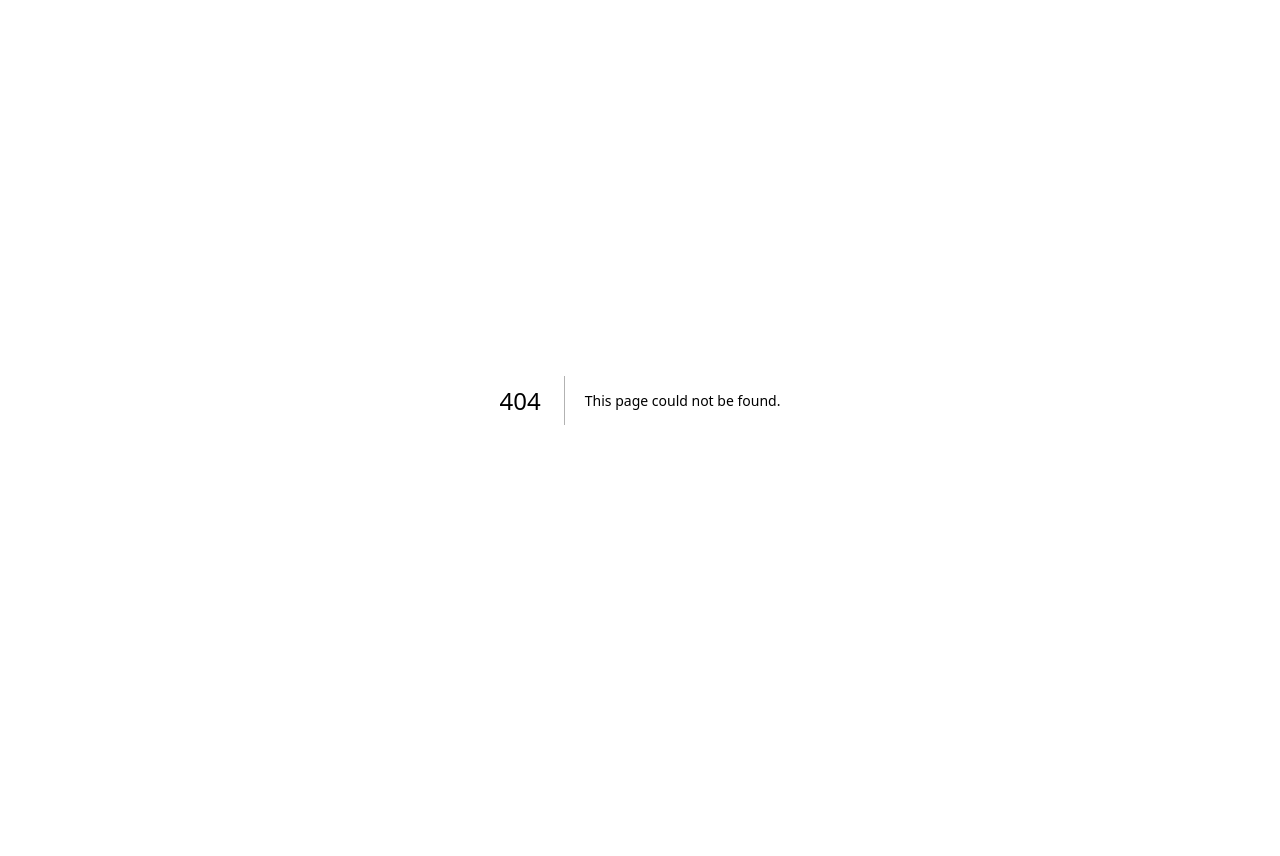
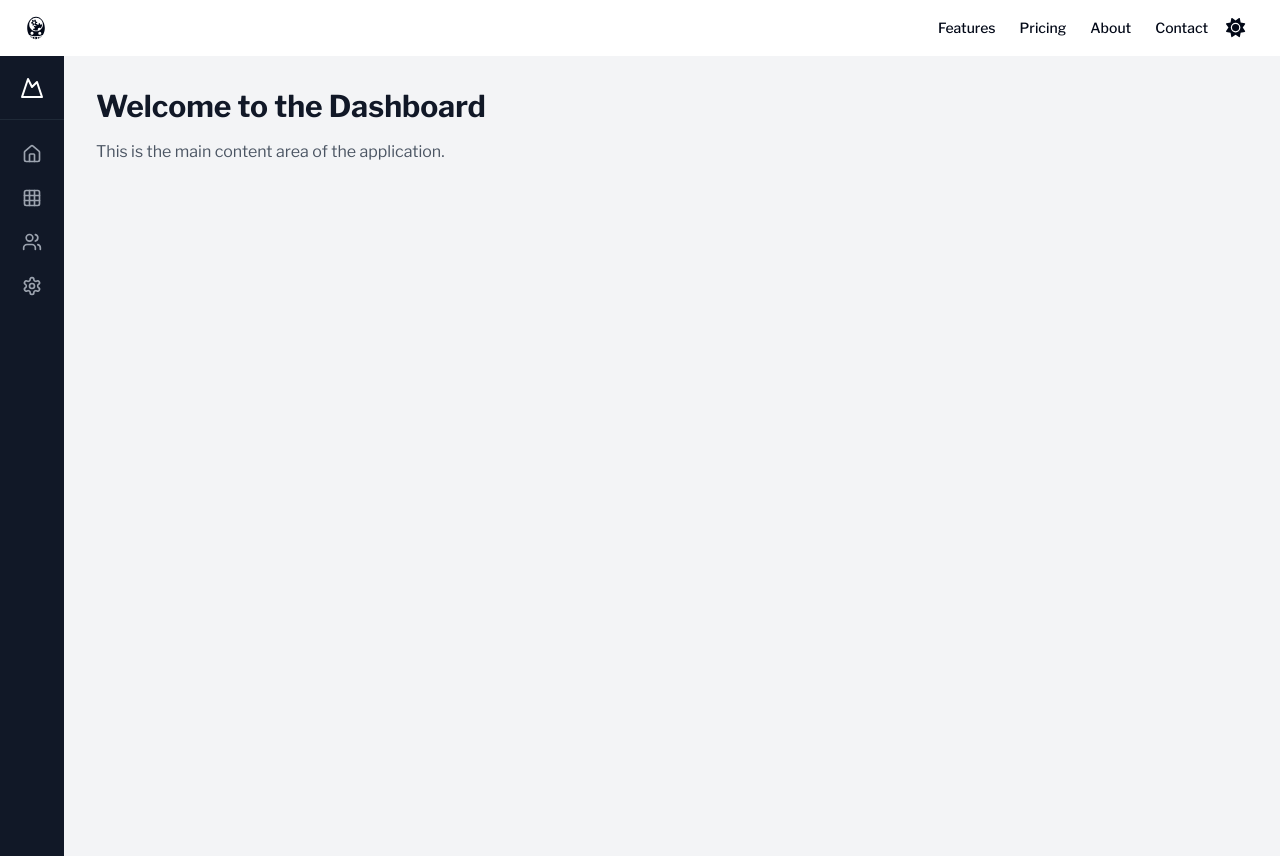
Before and after one commit to b0kic4/Insightify, a Next.js app: page /dashboard in a window 1280 px wide. Before the commit this address had no page. Before the commit the page ends 800 px from the top, so only its background shows below. Built offline with nearby package versions, Linux system fonts and the light colour scheme.

Commit message:
Implementing application based frontend

```diff
--- /dev/null
+++ b/app/(application)/dashboard/page.tsx
@@ -0,0 +1,10 @@
+import Sidebar from "@/components/shared/Sidebar";
+export default function Dashboard() {
+  return (
+    <main>
+      <aside>
+        <Sidebar />
+      </aside>
+    </main>
+  );
+}
--- /dev/null
+++ b/app/(application)/layout.tsx
@@ -0,0 +1,13 @@
+import Navbar from "@/components/shared/Navbar";
+export default function ApplicationLayout({
+  children,
+}: {
+  children: React.ReactNode;
+}) {
+  return (
+    <main>
+      <Navbar />
+      {children}
+    </main>
+  );
+}
--- a/components/landing.tsx
+++ b/components/landing.tsx
@@ -26,7 +26,7 @@ export default function Landing() {
             <div className="flex flex-col gap-2 min-[400px]:flex-row">
               <Link
                 className="inline-flex h-10 items-center justify-center rounded-md bg-gray-900 px-8 text-sm font-medium text-gray-50 shadow transition-colors hover:bg-gray-900/90 focus-visible:outline-none focus-visible:ring-1 focus-visible:ring-gray-950 disabled:pointer-events-none disabled:opacity-50 dark:bg-gray-50 dark:text-gray-900 dark:hover:bg-gray-50/90 dark:focus-visible:ring-gray-300"
-                href="#"
+                href="/dashboard"
               >
                 Get Started
               </Link>
--- a/components/shared/Navbar.tsx
+++ b/components/shared/Navbar.tsx
@@ -1,8 +1,9 @@
 import Link from "next/link";
 import { GiArtificialIntelligence } from "react-icons/gi";
+import { ModeToggle } from "./ThemeSwitcher";
 export default function Navbar() {
   return (
-    <header className="px-4 lg:px-6 h-14 flex items-center">
+    <header className="px-4 lg:px-6 h-14 flex items-center gap-2">
       <Link className="flex items-center justify-center" href="/">
         <GiArtificialIntelligence className="h-6 w-6" />
         <span className="sr-only">Acme Marketing Optimizer</span>
@@ -33,6 +34,8 @@ export default function Navbar() {
           Contact
         </Link>
       </nav>
+
+      <ModeToggle />
     </header>
   );
 }
--- /dev/null
+++ b/components/shared/Sidebar.tsx
@@ -0,0 +1,64 @@
+import {
+  Grid3x3Icon,
+  HomeIcon,
+  MountainIcon,
+  SettingsIcon,
+  UsersIcon,
+} from "lucide-react";
+import Link from "next/link";
+
+export default function Sidebar() {
+  return (
+    <div className="flex h-screen w-full">
+      <div className="group relative flex h-full w-16 flex-col items-center bg-gray-900 transition-all duration-300 hover:w-64 dark:bg-gray-950">
+        <Link
+          className="flex h-16 w-full items-center justify-center border-b border-gray-800 dark:border-gray-800"
+          href="#"
+        >
+          <MountainIcon className="h-6 w-6 text-white" />
+          <span className="ml-2 text-lg font-semibold text-white group-hover:block hidden">
+            Acme Inc
+          </span>
+        </Link>
+        <nav className="flex flex-1 flex-col items-start justify-start gap-2 overflow-auto p-4">
+          <Link
+            className="flex w-full items-center gap-4 rounded-md px-4 py-2 text-gray-400 transition-colors hover:bg-gray-800 hover:text-white group-hover:justify-start"
+            href="#"
+          >
+            <HomeIcon className="h-5 w-5" />
+            <span className="group-hover:block hidden">Home</span>
+          </Link>
+          <Link
+            className="flex w-full items-center gap-4 rounded-md px-4 py-2 text-gray-400 transition-colors hover:bg-gray-800 hover:text-white group-hover:justify-start"
+            href="#"
+          >
+            <Grid3x3Icon className="h-5 w-5" />
+            <span className="group-hover:block hidden">Dashboard</span>
+          </Link>
+          <Link
+            className="flex w-full items-center gap-4 rounded-md px-4 py-2 text-gray-400 transition-colors hover:bg-gray-800 hover:text-white group-hover:justify-start"
+            href="#"
+          >
+            <UsersIcon className="h-5 w-5" />
+            <span className="group-hover:block hidden">Users</span>
+          </Link>
+          <Link
+            className="flex w-full items-center gap-4 rounded-md px-4 py-2 text-gray-400 transition-colors hover:bg-gray-800 hover:text-white group-hover:justify-start"
+            href="#"
+          >
+            <SettingsIcon className="h-5 w-5" />
+            <span className="group-hover:block hidden">Settings</span>
+          </Link>
+        </nav>
+      </div>
+      <main className="flex-1 bg-gray-100 dark:bg-gray-900 p-8">
+        <h1 className="text-3xl font-bold text-gray-900 dark:text-gray-50">
+          Welcome to the Dashboard
+        </h1>
+        <p className="mt-4 text-gray-600 dark:text-gray-400">
+          This is the main content area of the application.
+        </p>
+      </main>
+    </div>
+  );
+}
--- a/components/shared/ThemeSwitcher.tsx
+++ b/components/shared/ThemeSwitcher.tsx
@@ -19,7 +19,7 @@ export function ModeToggle() {
   return (
     <DropdownMenu>
       <DropdownMenuTrigger asChild>
-        <Button variant="outline" size="icon">
+        <Button variant="ghost" size="icon">
           <FaSun className="h-[1.2rem] w-[1.2rem] rotate-0 scale-100 transition-all dark:-rotate-90 dark:scale-0" />
           <IoIosMoon className="absolute h-[1.2rem] w-[1.2rem] rotate-90 scale-0 transition-all dark:rotate-0 dark:scale-100" />
           <span className="sr-only">Toggle theme</span>
--- /dev/null
+++ b/components/shared/css/sidebar.css
@@ -0,0 +1,145 @@
+@import url(//netdna.bootstrapcdn.com/font-awesome/4.0.3/css/font-awesome.css);
+@import url(https://fonts.googleapis.com/css?family=Titillium+Web:300);
+
+.fa-2x {
+  font-size: 2em;
+}
+.fa {
+  position: relative;
+  display: table-cell;
+  width: 60px;
+  height: 36px;
+  text-align: center;
+  vertical-align: middle;
+  font-size: 20px;
+}
+
+.main-menu:hover,
+nav.main-menu.expanded {
+  width: 250px;
+  overflow: visible;
+}
+
+.main-menu {
+  background: #212121;
+  border-right: 1px solid #e5e5e5;
+  position: absolute;
+  top: 0;
+  bottom: 0;
+  height: 100%;
+  left: 0;
+  width: 60px;
+  overflow: hidden;
+  -webkit-transition: width 0.05s linear;
+  transition: width 0.05s linear;
+  -webkit-transform: translateZ(0) scale(1, 1);
+  z-index: 1000;
+}
+
+.main-menu > ul {
+  margin: 7px 0;
+}
+
+.main-menu li {
+  position: relative;
+  display: block;
+  width: 250px;
+}
+
+.main-menu li > a {
+  position: relative;
+  display: table;
+  border-collapse: collapse;
+  border-spacing: 0;
+  color: #999;
+  font-family: arial;
+  font-size: 14px;
+  text-decoration: none;
+  -webkit-transform: translateZ(0) scale(1, 1);
+  -webkit-transition: all 0.1s linear;
+  transition: all 0.1s linear;
+}
+
+.main-menu .nav-icon {
+  position: relative;
+  display: table-cell;
+  width: 60px;
+  height: 36px;
+  text-align: center;
+  vertical-align: middle;
+  font-size: 18px;
+}
+
+.main-menu .nav-text {
+  position: relative;
+  display: table-cell;
+  vertical-align: middle;
+  width: 190px;
+  font-family: "Titillium Web", sans-serif;
+}
+
+.main-menu > ul.logout {
+  position: absolute;
+  left: 0;
+  bottom: 0;
+}
+
+.no-touch .scrollable.hover {
+  overflow-y: hidden;
+}
+
+.no-touch .scrollable.hover:hover {
+  overflow-y: auto;
+  overflow: visible;
+}
+
+a:hover,
+a:focus {
+  text-decoration: none;
+}
+
+nav {
+  -webkit-user-select: none;
+  -moz-user-select: none;
+  -ms-user-select: none;
+  -o-user-select: none;
+  user-select: none;
+}
+
+nav ul,
+nav li {
+  outline: 0;
+  margin: 0;
+  padding: 0;
+}
+
+.main-menu li:hover > a,
+nav.main-menu li.active > a,
+.dropdown-menu > li > a:hover,
+.dropdown-menu > li > a:focus,
+.dropdown-menu > .active > a,
+.dropdown-menu > .active > a:hover,
+.dropdown-menu > .active > a:focus,
+.no-touch .dashboard-page nav.dashboard-menu ul li:hover a,
+.dashboard-page nav.dashboard-menu ul li.active a {
+  color: #fff;
+  background-color: #000000;
+}
+
+.area {
+  float: left;
+  background: #e2e2e2;
+  width: 100%;
+  height: 100%;
+}
+
+@font-face {
+  font-family: "Titillium Web";
+  font-style: normal;
+  font-weight: 300;
+  src:
+    local("Titillium WebLight"),
+    local("TitilliumWeb-Light"),
+    url(http://themes.googleusercontent.com/static/fonts/titilliumweb/v2/anMUvcNT0H1YN4FII8wpr24bNCNEoFTpS2BTjF6FB5E.woff)
+      format("woff");
+}
```
